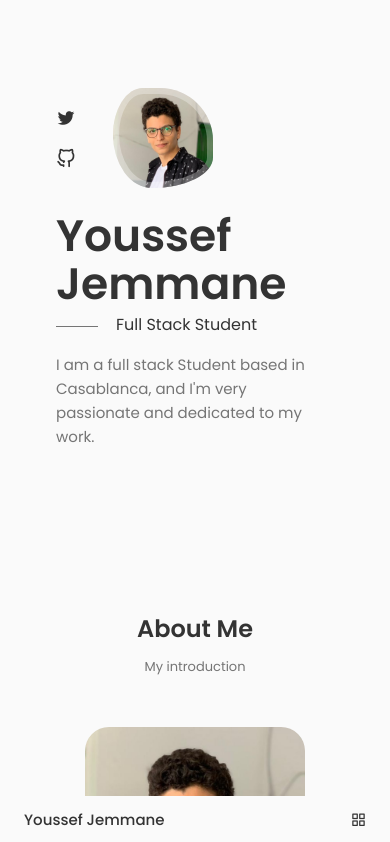
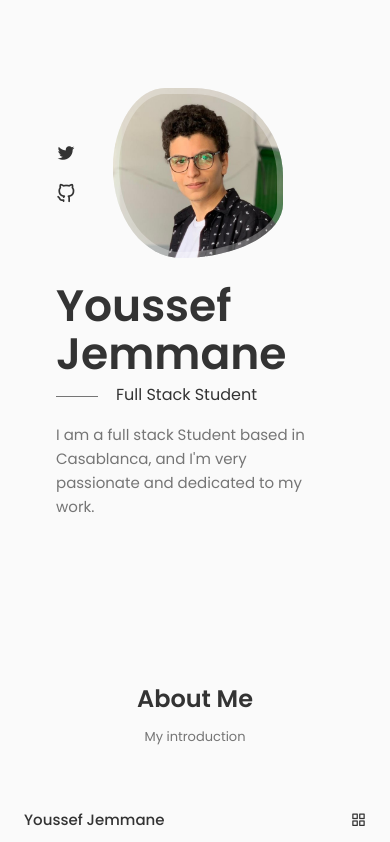
Before and after one commit to YoussefJemmane/Portfolio-v2, a React (Vite) app: page / in a window 390 px wide. Shown: the top 842 px of the page. Built offline with nearby package versions, Linux system fonts and the light colour scheme.

Commit message:
update sf hada howa lkhr home.css

```diff
--- a/src/components/home/home.css
+++ b/src/components/home/home.css
@@ -160,8 +160,8 @@
 @media screen and  (max-width: 490px) {
 
   .home__img{
-    width: 100px;
-    height: 100px;
+    width: 170px;
+    height: 170px;
   }
 
 }
```
